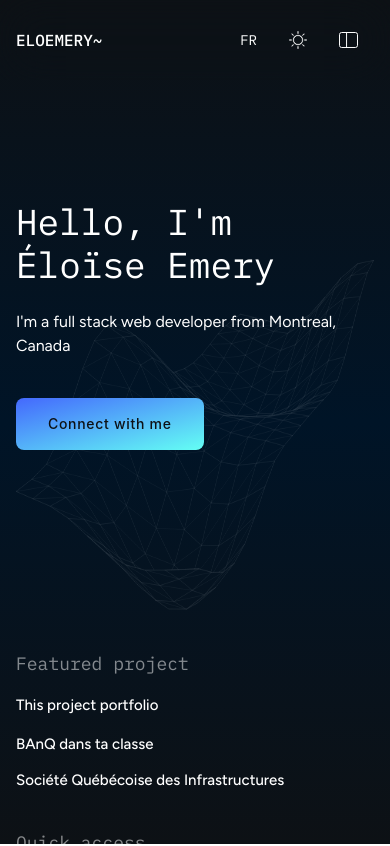
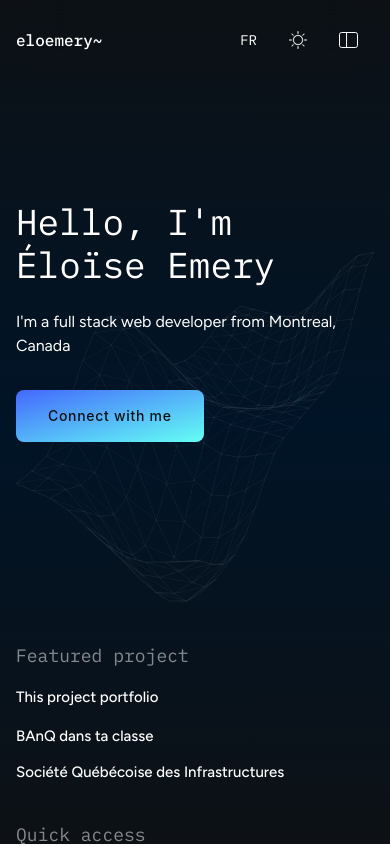
Before and after one commit to EloiseEmery/portfolio, a React (Create React App) app: page / in a window 390 px wide. Shown: the top 846 px of the page. Built offline with nearby package versions, Linux system fonts and the light colour scheme; a web font is replaced by a local one.

Commit message:
Add mobile sidebar translation and adjust  styling

```diff
--- a/src/App.tsx
+++ b/src/App.tsx
@@ -22,16 +22,21 @@ function App() {
 
   return (
     <div className="app-container bg-gradient-main-secondary-main from-colorMain via-colorSecondary to-colorMain flex">
-        {isSidebarOpen && <Sidebar />}
+      {/* Sidebar */}
+      {isSidebarOpen && <Sidebar />}
+      {/* App content */}
       <div className="flex w-full">
         <div className="flex-1 transition-all duration-300 ease-in-out">
+          {/* Header */}
           <header className="">
             <Header toggleMenu={toggleMenu} menuSrc={menuSrc} isScrolled={isScrolled} />
           </header>
-          <div className={`app-main-content transition-all duration-300 ease-in-out  ${isSidebarOpen ? 'ml-[250px] xl:ml-[150px] blur md:blur-0 ' : ''}`}>
+          {/* Main content */}
+          <div className={`app-main-content transition-all duration-300 ease-in-out  ${isSidebarOpen ? 'translate-x-[300px] md:translate-x-0 md:ml-[250px] xl:ml-[150px] blur md:blur-0 ' : ''}`}>
             <main className="px-4 md:px-10 xl:px-[125px] 2xl:px-[200px]">
-            <Hero />
+              <Hero />
             </main>
+            {/* Footer */}
             <footer>
               <Footer />
             </footer>
--- a/src/components/molecules/Hero.tsx
+++ b/src/components/molecules/Hero.tsx
@@ -7,7 +7,7 @@ function Hero() {
     return (
         <div className="py-[200px] relative">
             <h1 className="font-sans text-4xl md:text-5xl text-colorWhite leading-[1.2]">Hello, I'm Éloïse Emery</h1>
-            <p className="text-colorWhite font-figtree text-base mt-6 pb-10">I'm a full stack web developer from Montreal, Canada</p>
+            <p className="text-colorWhite font-figtree text-base mt-6 pb-8">I'm a full stack web developer from Montreal, Canada</p>
             <Button children="Connect with me" className="relative z-10" href="https://www.linkedin.com/in/eloise-emery/" blank={true} type="primary" />
             <div className="absolute right-0 bottom-10 z-1">
               <img src={decorativeEl} alt="Decorative Element" className="w-full h-[350px] opacity-70" />
--- a/src/components/organisms/Header.tsx
+++ b/src/components/organisms/Header.tsx
@@ -14,7 +14,7 @@ function Header({ toggleMenu, menuSrc, isScrolled }: HeaderProps) {
         {/* Left section */}
         <div className="flex items-center gap-8">
           {/* Logo */}
-          <p className={`text-colorWhite transition-all duration-300 ease-in-out text-md ${isScrolled ? 'text-sm' : 'text-md'} font-sans font-medium`}>ELOEMERY~</p>
+          <p className={`text-colorWhite transition-all duration-300 ease-in-out text-md ${isScrolled ? 'text-sm' : 'text-md'} font-sans font-medium`}>eloemery~</p>
           {/* Menu mobile */}
           <div className="hidden md:block cursor-pointer min-w-[35px] hover:opacity-70 transition-all duration-300 ease-in-out" onClick={toggleMenu}>
             <img
```
